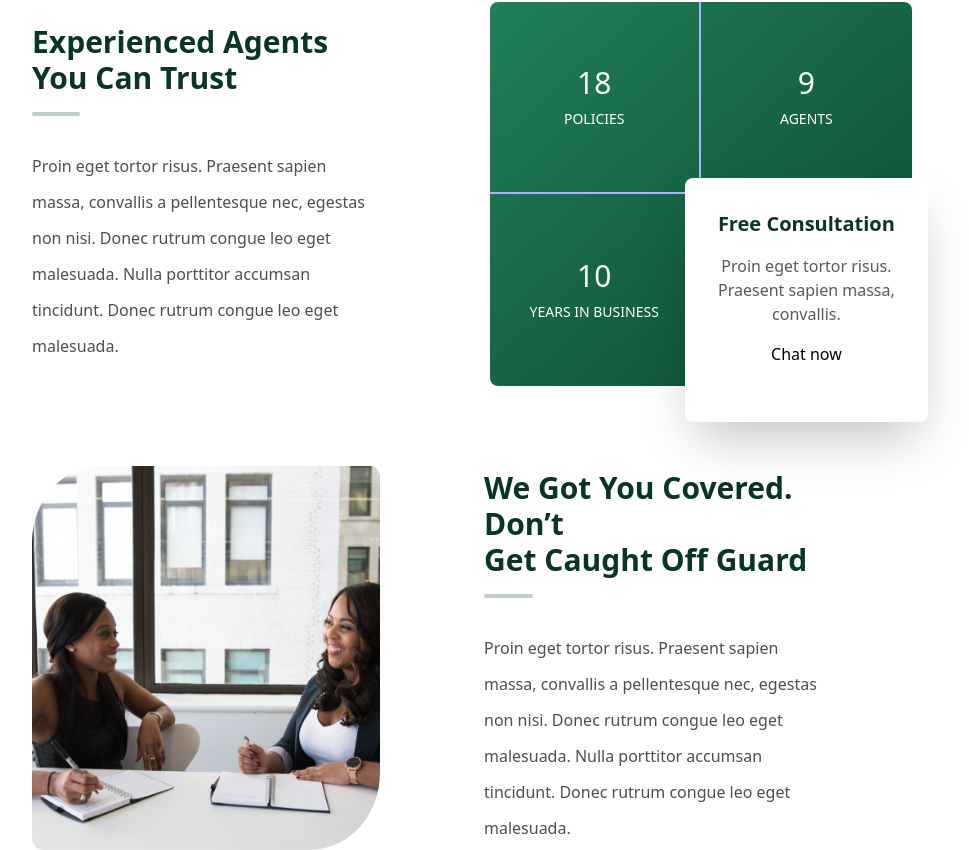
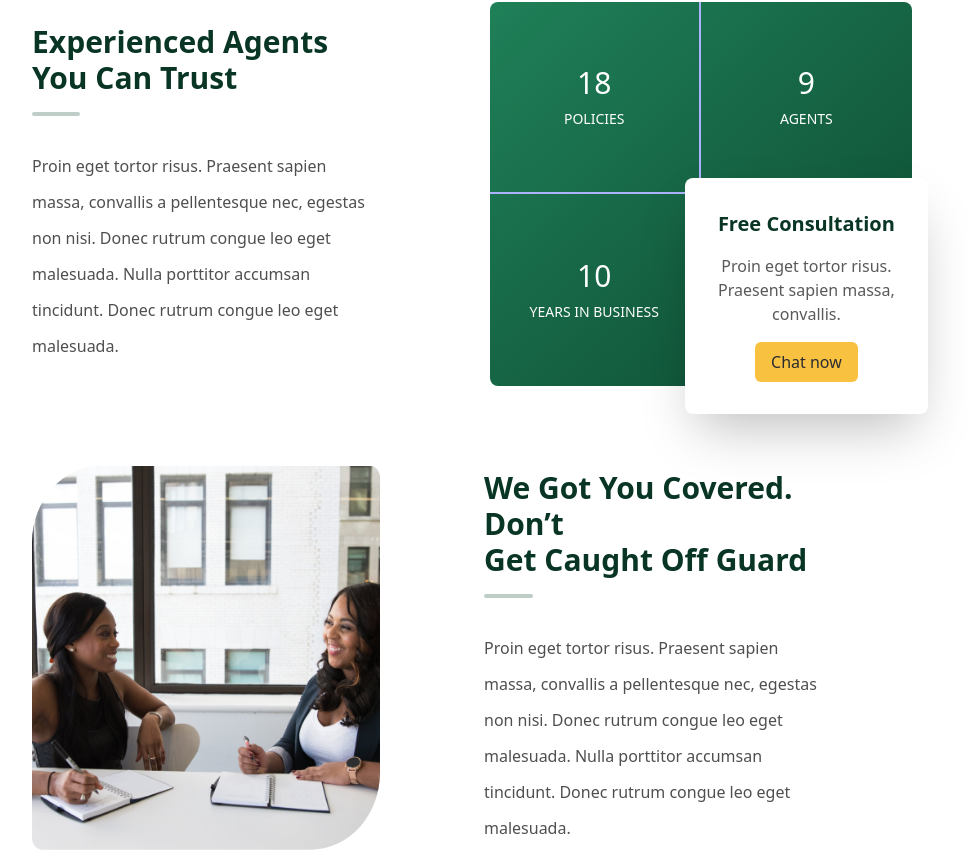
Before and after one commit to DCI-DEV-Team/001-insurance-landingpage, a React (Vite) app: page / in a window 1280 px wide. Shown: the part 1558-2408 px from the top of the page, without its empty margins (168-1137 px from the left). Built offline with nearby package versions, Linux system fonts and the light colour scheme.

Commit message:
button added

```diff
--- a/src/components/Sections/InfoSection.jsx
+++ b/src/components/Sections/InfoSection.jsx
@@ -1,5 +1,6 @@
 import DataInfo from '../../../data_InfoSection'
 import Info from "../Utilities/Info"
+import Button from "../Utilities/Button"
 
 
 export default function InfoSection() {
@@ -30,7 +31,7 @@ export default function InfoSection() {
 					<div className="absolute bg-white -right-4 -left-4 -top-4 p-4 md:p-8 flex flex-col gap-4 rounded-lg shadow-2xl items-center">
 						<h3 className="text-xl font-bold text-[#093624] text-center">Free Consultation</h3>
 						<p className="text-center text-[#595959] font-light leading-6">Proin eget tortor risus. Praesent sapien massa, convallis.</p>
-						<button className='mb-6'>Chat now</button>
+						<Button>Chat now</Button>
 					</div>
 					</div>
 
```
